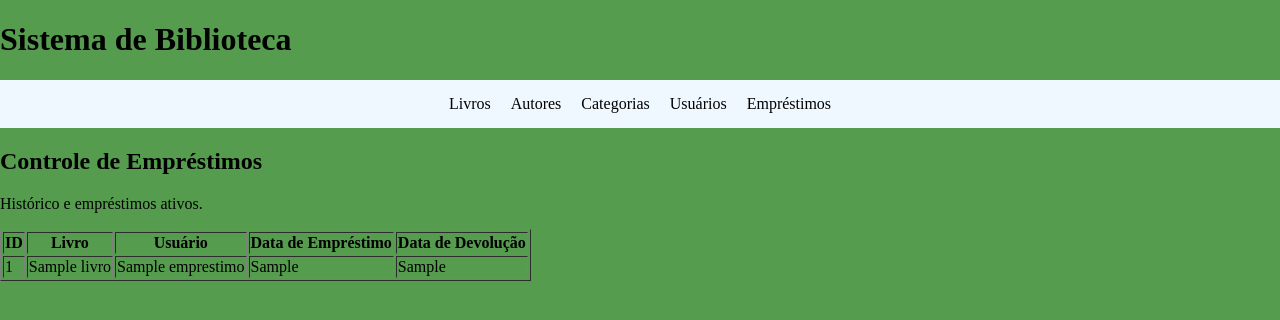
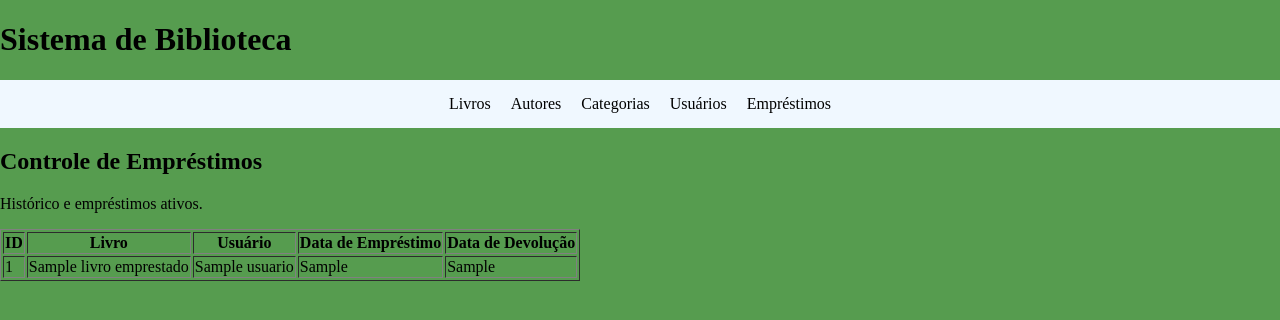
Before and after one commit to andreiMiguel945/SistemaBiblioteca-MVC, a Spring app: template Biblioteca/src/main/resources/templates/emprestimos/index.html in a window 1280 px wide. Shown: the top 320 px of the page. Run offline with Thymeleaf, Linux system fonts and the light colour scheme; the template is opened without the code that fills it: most values are stand-ins (such as "Sample title", 1, 10 or a date in 2020); data that the repository does not hold is empty.

Commit message:
Consertando o problema errorr:500 da página Emprestimo

```diff
--- a/Biblioteca/src/main/java/com/Biblioteca/Biblioteca/Controller/ControllerHome.java
+++ b/Biblioteca/src/main/java/com/Biblioteca/Biblioteca/Controller/ControllerHome.java
@@ -24,15 +24,15 @@ public class ControllerHome {
     //Aplcação Livro
     private final Livro livro = new Livro(1,"O pequeno Principe", "Fulano de tal","Só Deus sabe");
     private final Livro livro2 = new Livro(1,"O Diário de Anne Frank", "Anne Frank","1950 ou menos?");
-    private List<Livro> livros = Arrays.asList(livro, livro2);
+    private final List<Livro> livros = Arrays.asList(livro, livro2);
 
     //Aplicação Usuário
     private final Usuario usuario = new Usuario(1,"Andrei","andrei@gmail.com","433939393939");
     private final Usuario usuario2 = new Usuario(2,"Pedri","pedri@gmail.com","4367676767676");
     private List<Usuario> usuarios = Arrays.asList(usuario,usuario2);
     //Aplicação Emprestimo
-    private final Emprestimo emprestimo = new Emprestimo(1,"O Diário de Anne Frank",usuario,"22/01/2026","22/02/2026");
-    private final Emprestimo emprestimo2 = new Emprestimo(2,"O pequeno Principe",usuario2,"06/07/2026","06/08/2026");
+    private final Emprestimo emprestimo = new Emprestimo(1,livro,usuario,"22/01/2026","22/02/2026");
+    private final Emprestimo emprestimo2 = new Emprestimo(2,livro2,usuario2,"06/07/2026","06/08/2026");
     private List<Emprestimo> emprestimos = Arrays.asList(emprestimo,emprestimo2);
 
     @GetMapping("")
--- a/Biblioteca/src/main/resources/templates/emprestimos/index.html
+++ b/Biblioteca/src/main/resources/templates/emprestimos/index.html
@@ -31,10 +31,10 @@
     <tbody>
     <tr th:each="emprestimo : ${emprestimos}">
         <td th:text="${emprestimo.id}"></td>
-        <td th:text="${emprestimo.livro.titulo}"></td>
-        <td th:text="${emprestimo.nome}"></td>
-        <td th:text="${emprestimo.dataEmprestimo}"></td>
-        <td th:text="${emprestimo.dataDevolucao}"></td>
+        <td th:text="${emprestimo.livroEmprestado.titulo}"></td>
+        <td th:text="${emprestimo.usuario.nome}"></td>
+        <td th:text="${emprestimo.data_de_emprestimo}"></td>
+        <td th:text="${emprestimo.data_de_devolucao}"></td>
     </tr>
     </tbody>
 </table>
```
Also changed, not shown: Biblioteca/src/main/java/com/Biblioteca/Biblioteca/Model/Emprestimo.java (+4 -4 lines).
